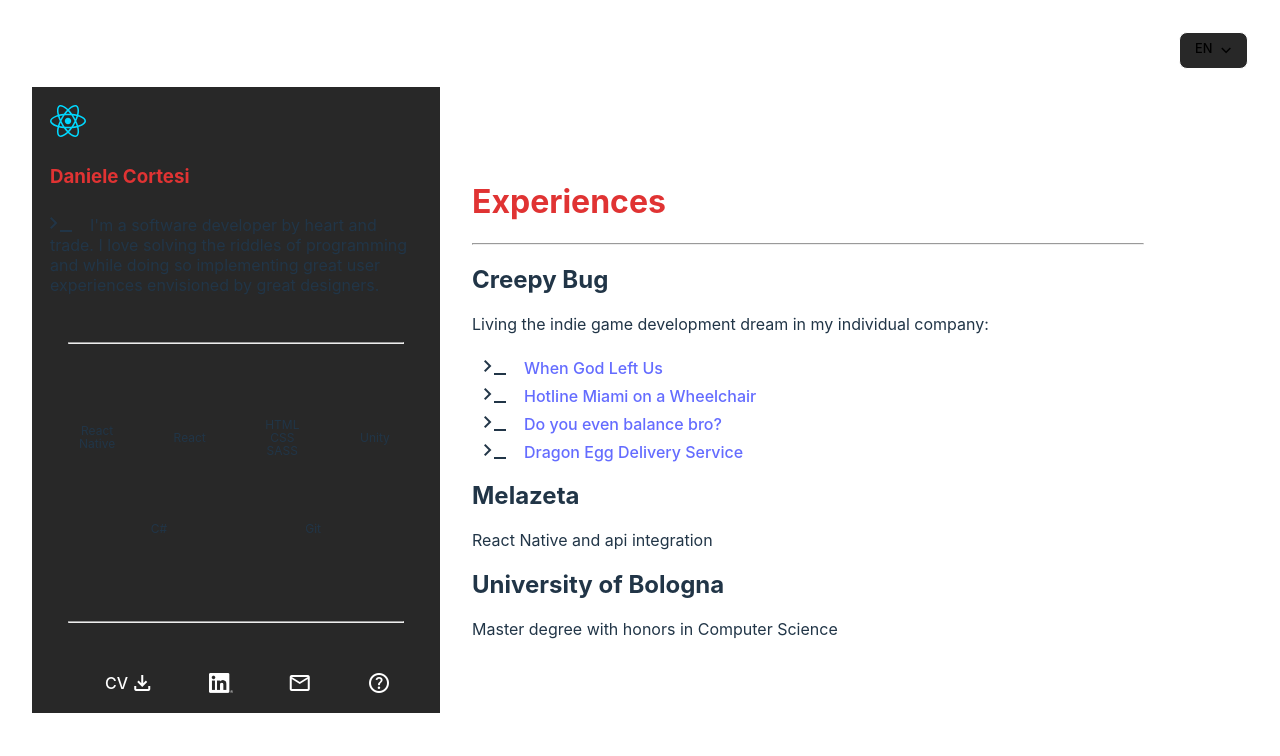
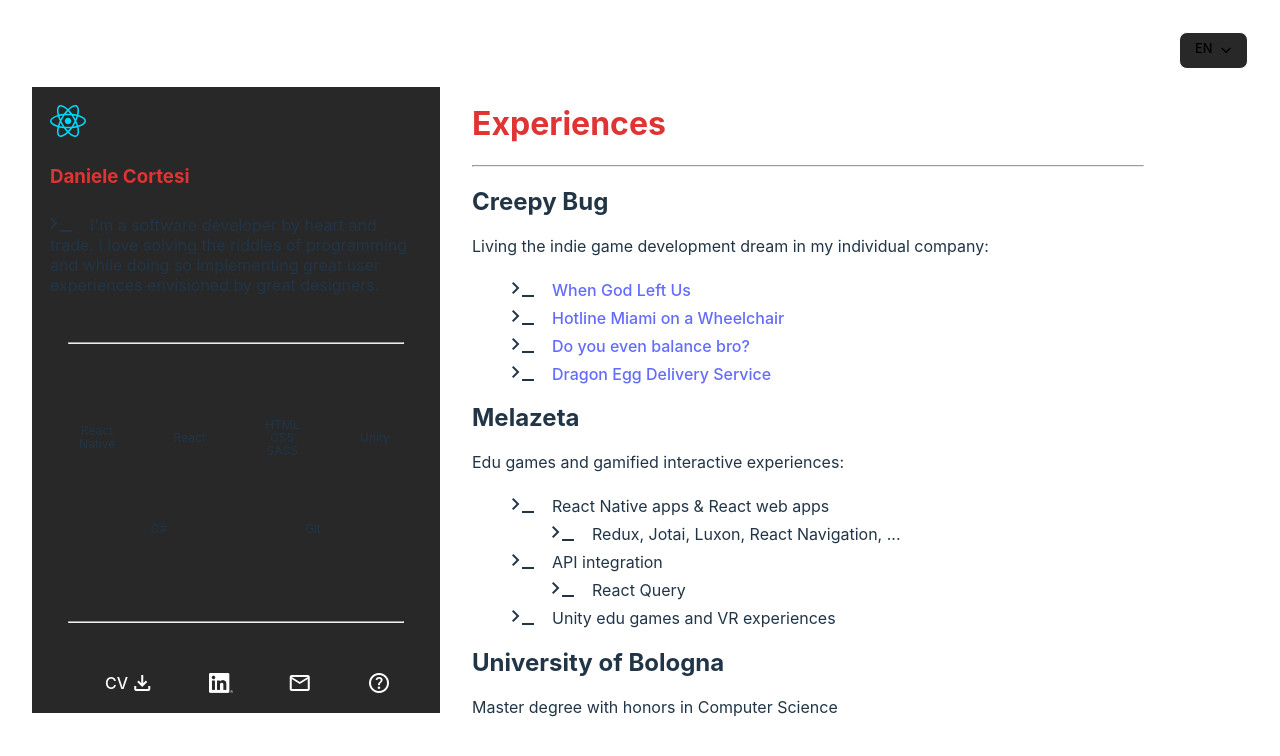
Before and after one commit to Jackaljkdan/webresume, a React (Vite) app: page / in a window 1280 px wide. Shown: the top 756 px of the page. Built offline with nearby package versions, Linux system fonts and the light colour scheme.

Commit message:
Add melaz exp

```diff
--- a/src/components/Experience.tsx
+++ b/src/components/Experience.tsx
@@ -51,7 +51,28 @@
                 Melazeta
             </h2>
             <div>
-                {strings.melaz_react}
+                {strings.melaz_overview}
+                <ul>
+                    <Li>
+                        {strings.melaz_react}
+                        <ul>
+                            <Li>
+                                Redux, Jotai, Luxon, React Navigation, ...
+                            </Li>
+                        </ul>
+                    </Li>
+                    <Li>
+                        {strings.melaz_api}
+                        <ul>
+                            <Li>
+                                React Query
+                            </Li>
+                        </ul>
+                    </Li>
+                    <Li>
+                        {strings.melaz_unity}
+                    </Li>
+                </ul>
             </div>
 
             <h2>
--- a/src/index.scss
+++ b/src/index.scss
@@ -42,8 +42,7 @@
 
 ul {
     list-style: none;
-    margin-left: 0;
-    padding-inline-start: 12px;
+    // padding-inline-start: 12px;
 }
 
 @media (prefers-color-scheme: light) {
--- a/src/localization/LocalizedStrings.ts
+++ b/src/localization/LocalizedStrings.ts
@@ -3,7 +3,10 @@
         summary: "I'm a software developer by heart and trade. I love solving the riddles of programming and while doing so implementing great user experiences envisioned by great designers.",
         exp: "Experiences",
         creepybug_dream: "Living the indie game development dream in my individual company:",
-        melaz_react: "React Native and api integration",
+        melaz_overview: "Edu games and gamified interactive experiences:",
+        melaz_react: "React Native apps & React web apps",
+        melaz_api: "API integration",
+        melaz_unity: "Unity edu games and VR experiences",
         uni_title: "University of Bologna",
         uni_degree: "Master degree with honors in Computer Science",
     },
@@ -11,7 +14,10 @@
         summary: "Sono uno sviluppatore software per passione e mestiere. Amo risolvere gli enigmi della programmazione e nel farlo implementare splendide esperienze utente ideate da grandi designer.",
         exp: "Esperienze",
         creepybug_dream: "Il sogno dello sviluppatore di videogiochi indie nella mia ditta individuale:",
-        melaz_react: "React Native e integrazione api",
+        melaz_overview: "Edu game ed esperienze interattive gamificate:",
+        melaz_react: "App React Native & web app React",
+        melaz_api: "Integrazione API",
+        melaz_unity: "Edu game in Unity ed esperienze VR",
         uni_title: "Università di Bologna",
         uni_degree: "Laurea magistrale con lode in Informatica",
     },
```
